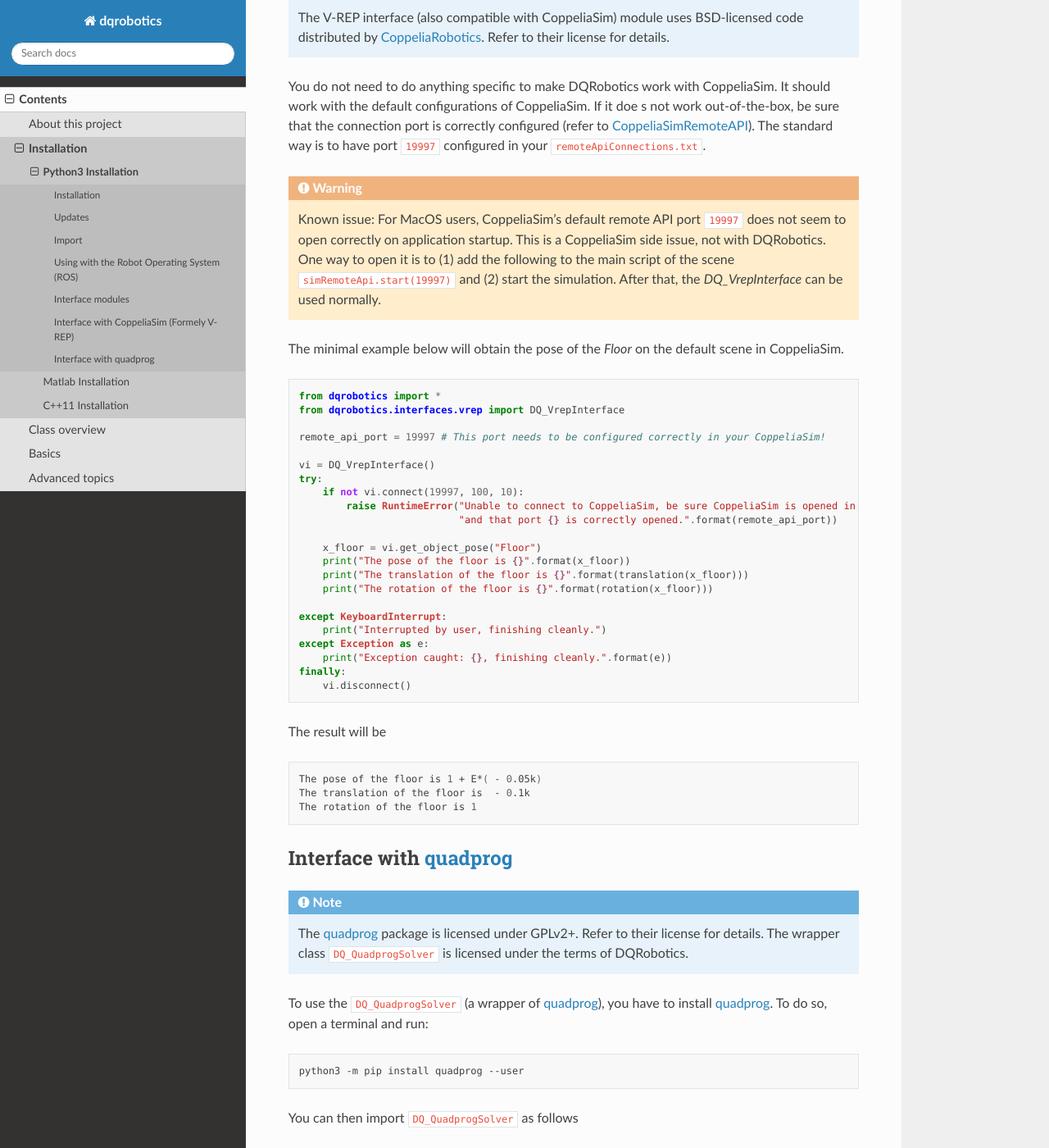
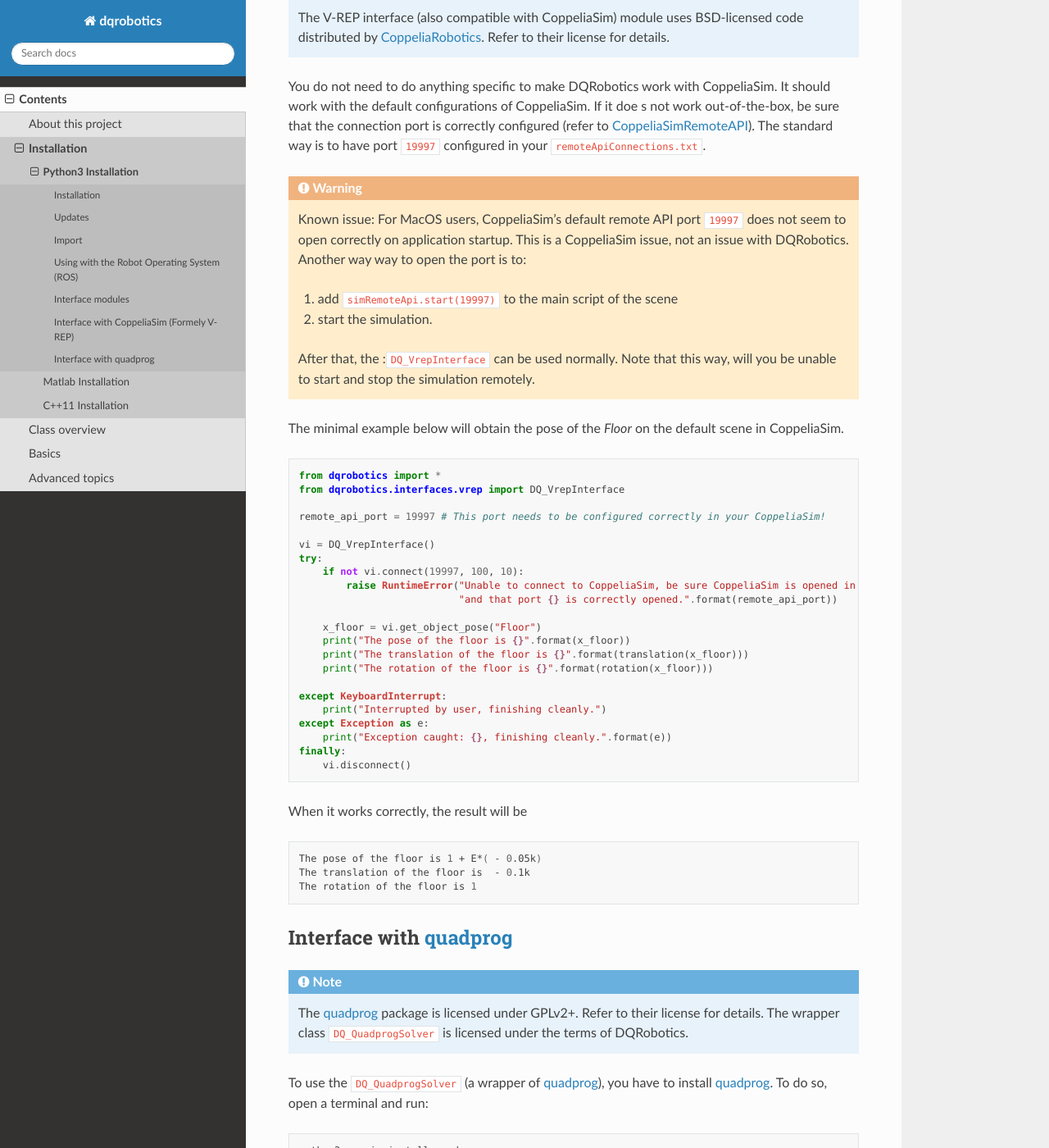
Before and after one commit to dqrobotics/dqrobotics.github.io, a Sphinx documentation site: the page built from docs/installation/python.rst, in a window 1280 px wide and 1400 px high, scrolled down 1604 px. Shown: the whole window at 82% size. Built offline with Sphinx 7.4.7 and the Read the Docs theme 2.0.0, drawn with Linux system fonts in a browser that asks for light colours; pages that are not in the unit, such as notebooks, are missing from menus.

Commit message:
[Python-docs] Improving the explanation about DQ_VrepInterface.

```diff
--- a/docs/installation/python.rst
+++ b/docs/installation/python.rst
@@ -60,7 +60,12 @@
 You do not need to do anything specific to make DQRobotics work with CoppeliaSim. It should work with the default configurations of CoppeliaSim. If it doe s not work out-of-the-box, be sure that the connection port is correctly configured (refer to CoppeliaSimRemoteAPI_). The standard way is to have port :code:`19997` configured in your :code:`remoteApiConnections.txt`.
 
 .. warning::
-  Known issue: For MacOS users, CoppeliaSim's default remote API port :code:`19997` does not seem to open correctly on application startup. This is a CoppeliaSim side issue, not with DQRobotics. One way to open it is to (1) add the following to the main script of the scene :code:`simRemoteApi.start(19997)` and (2) start the simulation. After that, the `DQ_VrepInterface` can be used normally.
+  Known issue: For MacOS users, CoppeliaSim's default remote API port :code:`19997` does not seem to open correctly on application startup. This is a CoppeliaSim issue, not an issue with DQRobotics. Another way way to open the port is to:
+
+  1. add :code:`simRemoteApi.start(19997)` to the main script of the scene
+  2. start the simulation.
+
+  After that, the ::code:`DQ_VrepInterface` can be used normally. Note that this way, will you be unable to start and stop the simulation remotely.
 
 The minimal example below will obtain the pose of the `Floor` on the default scene in CoppeliaSim.
 
@@ -89,7 +94,7 @@
   finally:
       vi.disconnect()
 
-The result will be
+When it works correctly, the result will be
 
 .. code-block:: bash
 
```
